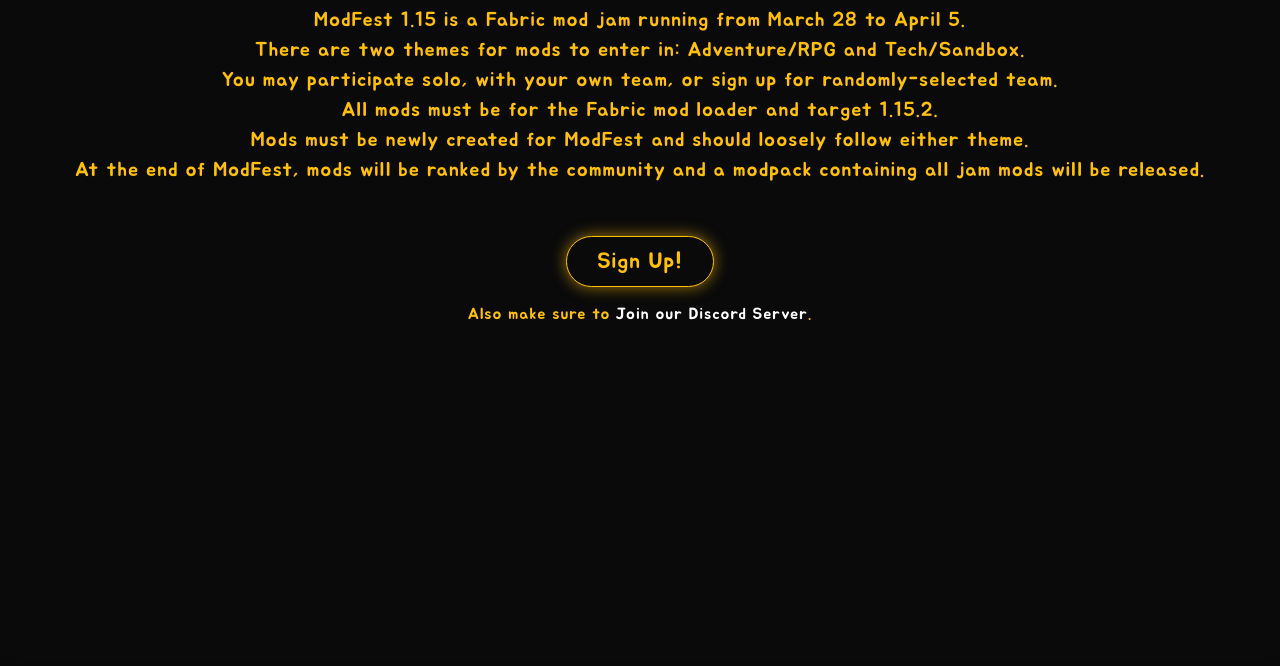
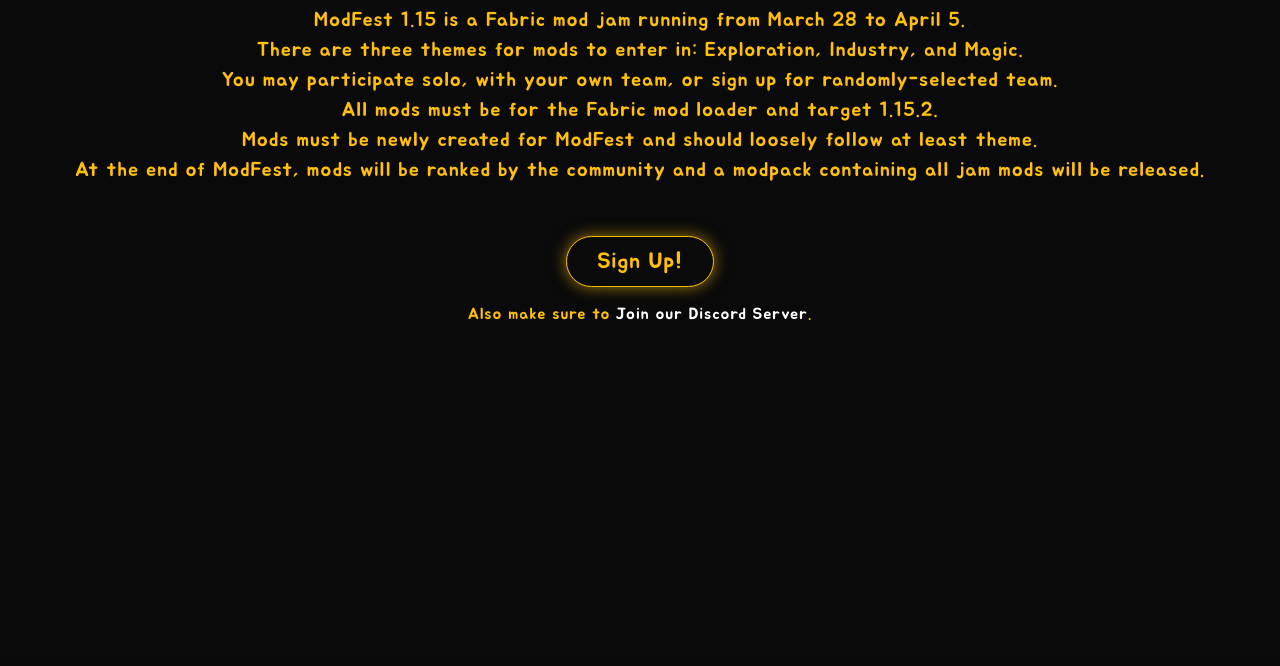
Before and after one commit to ModFest/modfest.github.io, a plain HTML site: page index.html in a window 1280 px wide. Shown: the part 131-797 px from the top of the page. Drawn offline with nearby package versions, Linux system fonts and the light colour scheme.

Commit message:
Update index.html

```diff
--- a/index.html
+++ b/index.html
@@ -36,10 +36,10 @@
             <div class="row justify-content-center">
                 <h1 class="text">Welcome to ModFest 1.15!</h1>
                 <p class="text">ModFest 1.15 is a Fabric mod jam running from March 28 to April 5.<br>
-                    There are two themes for mods to enter in: Adventure/RPG and Tech/Sandbox.<br>
+                    There are three themes for mods to enter in: Exploration, Industry, and Magic.<br>
                     You may participate solo, with your own team, or sign up for randomly-selected team.<br>
                     All mods must be for the Fabric mod loader and target 1.15.2.<br>
-                    Mods must be newly created for ModFest and should loosely follow either theme.<br>
+                    Mods must be newly created for ModFest and should loosely follow at least theme.<br>
                     At the end of ModFest, mods will be ranked by the community and a modpack containing all jam mods will be released.
                 <p>
             </div>
```
